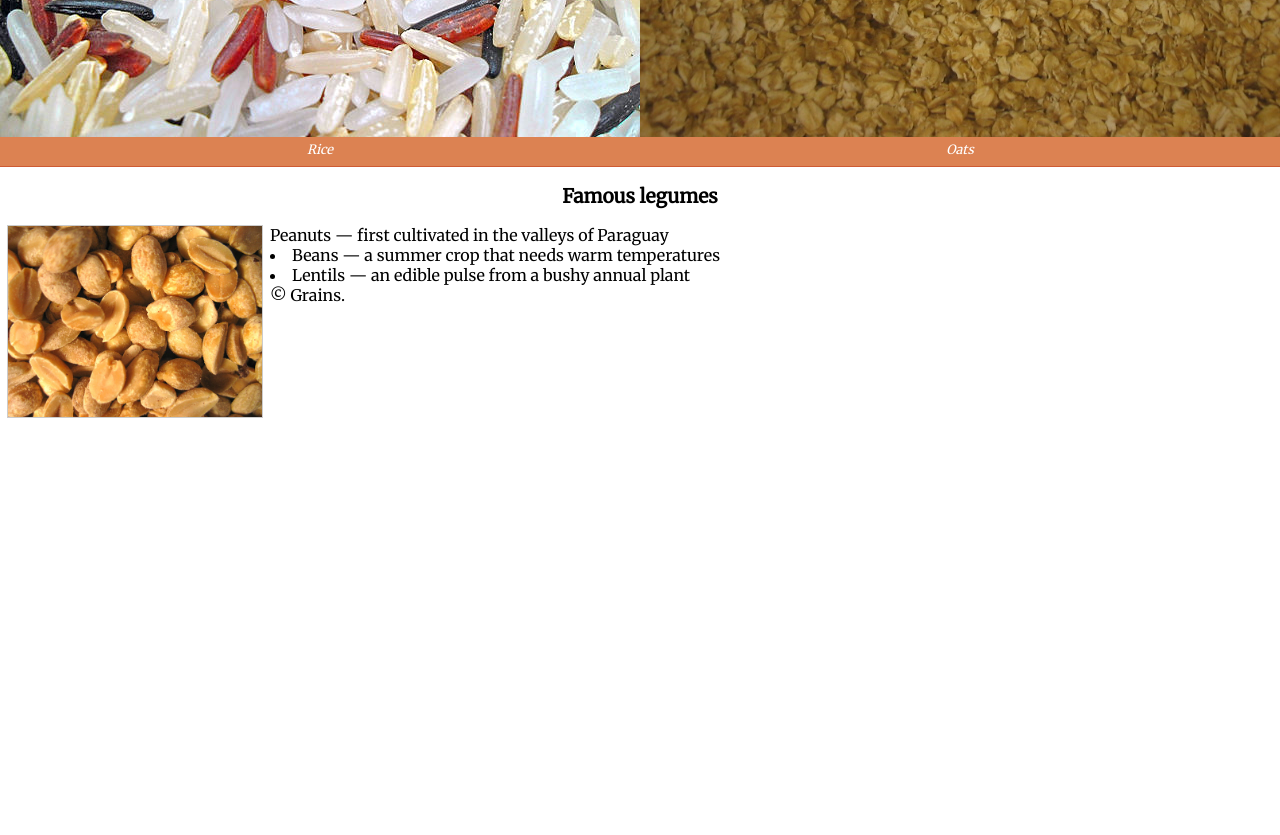
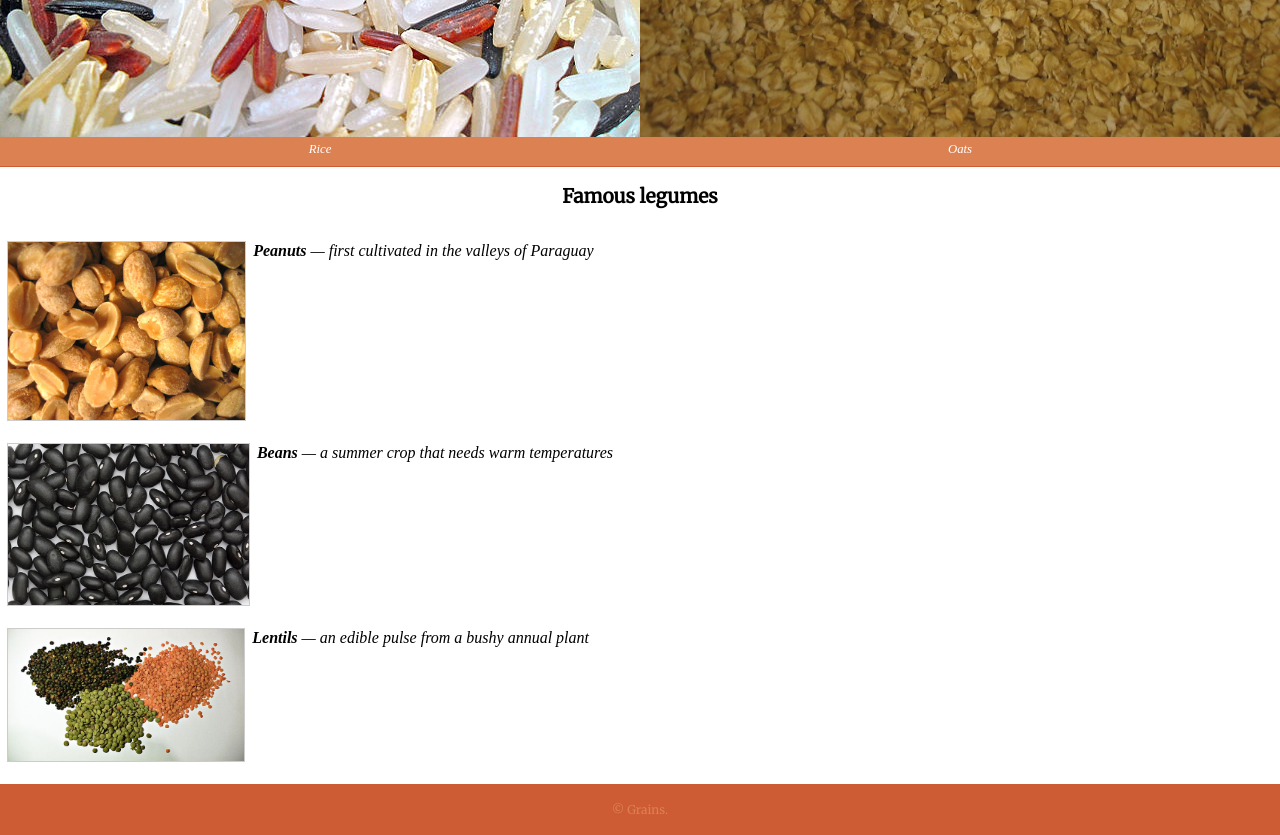
Before and after one commit to KevinBMcIntyre/dsn1674-assignment-5, a plain HTML site: page index.html in a window 1280 px wide. Shown: the part 2160-2995 px from the top of the page. Before the commit the page ends 2578 px from the top, so only its background shows below. Drawn offline with Linux system fonts and the light colour scheme.

Commit message:
finished footer

```diff
--- a/css/main.css
+++ b/css/main.css
@@ -1,6 +1,6 @@
 html{
-	font-family: Merriweather, serif;
 	box-sizing: border-box;
+		font-family: Merriweather, serif;
 }
 *, *::before, *::after{
 	box-sizing: inherit;
@@ -100,6 +100,7 @@ h2 {
 	padding:.2em 0 .5em 0;
 	background-color: #dc8252;
 	font-style: italic;
+	font-family: none, serif;
 }
 .rice img{
 	width: 100%;
@@ -118,6 +119,7 @@ h2 {
 	border-bottom: 1px solid #cd5b34;
 	font-style: italic;
 	font-size: .8em;
+	font-family: none, serif;
 }
 .oats img{
 	width: 100%;
@@ -136,6 +138,7 @@ h2 {
 	border-bottom: 1px solid #cd5b34;
 	font-style: italic;
 	font-size: .8em;
+	font-family: none, serif;
 }
 .legumes {
 	background-color: white;
@@ -143,11 +146,29 @@ h2 {
 	color: #000;
 	font-weight: bold;
 }
+.peanuts, .beans, .lentils {
+		float: left;
+		clear: left;
+	}
 
-.peanuts {
-	width: 20%;
+.peanuts img, .beans img, .lentils img{
+	width: 24%;
 	float: left;
-	margin: 0 7px;
+	margin: 0 7px 22px 7px;
 	clear: left;
 	border: 1px solid #cccccc;
+
 }
+
+ul {
+		font-family: none, serif;
+		padding: 0;
+}
+footer {
+  padding: .5em;
+  color: #dc8252;
+  background-color: #cd5b34;
+  clear: both;
+  text-align: center;
+  font-size: .75rem;
+}
--- a/index.html
+++ b/index.html
@@ -41,8 +41,15 @@
 <figcaption>Oats</figcaption>
 </figure>
 <h2 id="legumes" class="legumes">Famous legumes</h2>
-<img class="peanuts" src="images/peanuts.jpg" alt="">Peanuts — first cultivated in the valleys of Paraguay
-	<li>Beans — a summer crop that needs warm temperatures</li>
-	<li>Lentils — an edible pulse from a bushy annual plant</li>
+<ul>
+	<li class="peanuts"><img src="images/peanuts.jpg" alt=""><em><b>Peanuts</b> — first cultivated in the valleys of Paraguay</em></li>
+	<li class="beans"><img src="images/beans.jpg" alt=""><em><b>Beans</b> — a summer crop that needs warm temperatures</em></li>
+	<li class="lentils"><img src="images/lentils.jpg" alt=""><em><b>Lentils</b> — an edible pulse from a bushy annual plant</em></li>
+</ul>
+</main>
 
-© Grains.
+<footer>
+<p>© Grains.</p>
+</footer>
+</body>
+</html>
```
